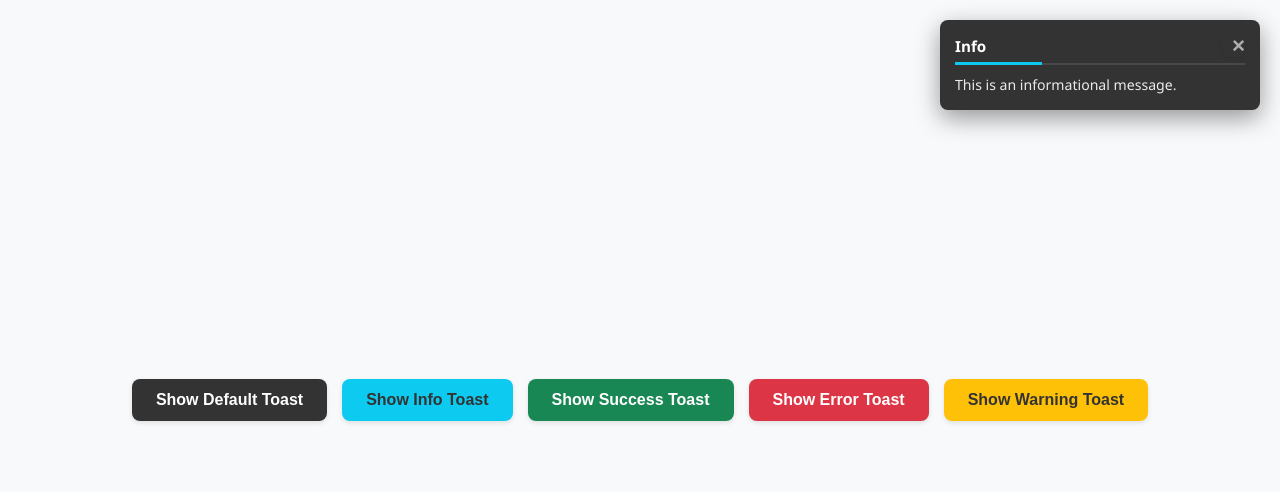
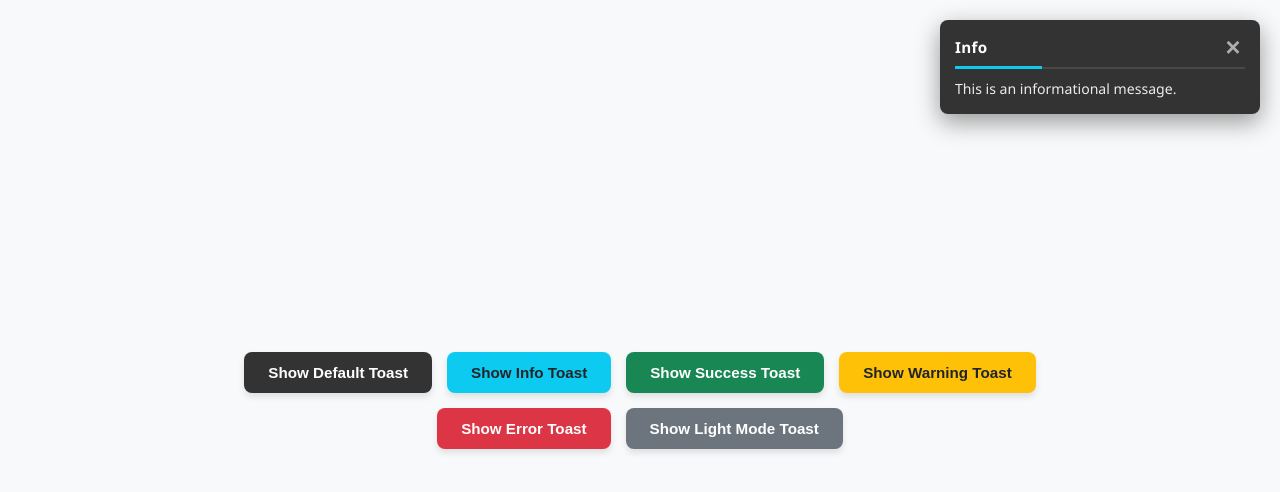
Before and after one commit to charlieBdev/cbToast, a plain HTML site: page index.html in a window 1280 px wide. Both pictures are taken after a click on the button "Show Info Toast". Drawn offline with Linux system fonts and the light colour scheme.

Commit message:
More stoof

```diff
--- a/cbToast/cbToast.css
+++ b/cbToast/cbToast.css
@@ -1,48 +1,73 @@
 /* ==========================================================================
-  1. TOAST CONTAINERS
+  1. TOAST CONTAINERS (Positioning & Stacking)
 ========================================================================== */
 .cb-toast-container {
     position: fixed !important;
     z-index: 9999;
     display: flex;
     flex-direction: column;
-    gap: 10px;
+    gap: 12px;
     pointer-events: none;
     box-sizing: border-box;
+    padding: 20px;
 }
 
-/* Positioning with 20px safety margin */
-.cb-toast-container.top-right    { top: 20px; right: 20px; align-items: flex-end; }
-.cb-toast-container.top-left     { top: 20px; left: 20px; align-items: flex-start; }
-.cb-toast-container.bottom-right { bottom: 20px; right: 20px; align-items: flex-end; }
-.cb-toast-container.bottom-left  { bottom: 20px; left: 20px; align-items: flex-start; }
+/* Corner Anchors */
+.cb-toast-container.top-right    { top: 0; right: 0; align-items: flex-end; }
+.cb-toast-container.top-left     { top: 0; left: 0; align-items: flex-start; }
+.cb-toast-container.bottom-right { bottom: 0; right: 0; align-items: flex-end; flex-direction: column-reverse; }
+.cb-toast-container.bottom-left  { bottom: 0; left: 0; align-items: flex-start; flex-direction: column-reverse; }
 
+/* Dead Center Layout */
 .cb-toast-container.center {
     top: 50%;
     left: 50%;
     transform: translate(-50%, -50%);
     align-items: center;
+    justify-content: center;
 }
 
 /* ==========================================================================
-  2. THE TOAST COMPONENT
+  2. THE TOAST COMPONENT (Theming & Core)
 ========================================================================== */
 .cb-toast {
+    /* Default Dark Mode Variables */
+    --toast-bg: #333333;
+    --toast-color: #ffffff;
+    --toast-border-rgba: rgba(255, 255, 255, 0.1);
+    --close-opacity: 0.6;
+    --shadow: 0 8px 25px rgba(0, 0, 0, 0.4);
+
     font-family: inherit;
     pointer-events: auto;
     width: 320px;
     max-width: calc(100vw - 40px);
-    background-color: #333;
-    color: #ffffff;
+    background-color: var(--toast-bg);
+    color: var(--toast-color);
     padding: 15px;
     border-radius: 8px;
-    box-shadow: 0 8px 25px rgba(0, 0, 0, 0.4);
+    box-shadow: var(--shadow);
     box-sizing: border-box;
+    position: relative;
+    overflow: hidden;
+
+    /* Animation: Initial State */
     opacity: 0;
-    transition: transform 0.4s cubic-bezier(0.18, 0.89, 0.32, 1.28), opacity 0.3s ease;
+    transition: transform 0.4s cubic-bezier(0.18, 0.89, 0.32, 1.28),
+                opacity 0.3s ease;
 }
 
-/* Entrance Animations */
+/* Light Mode Overrides */
+.cb-toast[data-theme="light"] {
+    --toast-bg: #ffffff;
+    --toast-color: #212529;
+    --toast-border-rgba: rgba(0, 0, 0, 0.1);
+    --close-opacity: 0.4;
+    --shadow: 0 8px 30px rgba(0, 0, 0, 0.15);
+    border: 1px solid rgba(0, 0, 0, 0.05);
+}
+
+/* --- Entrance Animations --- */
 .cb-toast-container.top-right .cb-toast,
 .cb-toast-container.bottom-right .cb-toast { transform: translateX(110%); }
 
@@ -51,6 +76,7 @@
 
 .cb-toast-container.center .cb-toast { transform: scale(0.8); }
 
+/* Show State */
 .cb-toast.show {
     opacity: 1;
     transform: translate(0, 0) scale(1) !important;
@@ -63,60 +89,84 @@
     display: flex;
     justify-content: space-between;
     align-items: center;
-    border-bottom: 2px solid rgba(255, 255, 255, 0.1);
-    padding-bottom: 6px;
+    border-bottom: 2px solid var(--toast-border-rgba);
+    padding-bottom: 8px;
     margin-bottom: 10px;
     position: relative;
 }
 
-/* The shrinking bar */
 .cb-toast-header::after {
     content: '';
     position: absolute;
-    bottom: -2px;
+    bottom: -2px; /* Sits on the border-bottom */
     left: 0;
     height: 3px;
-    width: 100%; /* Start at 100% */
+    width: 100%; /* Default width */
     z-index: 1;
-    background-color: transparent; /* Default */
-
-    /* Use the variable sent by JS, default to 0s if not found */
     transition: width var(--duration, 0ms) linear;
+    background-color: transparent; /* Colored by theme below */
 }
 
-.cb-toast.show .cb-toast-header::after {
-    width: 100%;
-}
-
+/* Shrink trigger */
 .cb-toast.shrinking .cb-toast-header::after {
     width: 0% !important;
 }
 
-.cb-toast-title { font-size: 0.95rem; font-weight: 700; }
+.cb-toast-title { font-size: 0.95rem; font-weight: 700; letter-spacing: 0.3px; }
 .cb-toast-body { font-size: 0.88rem; line-height: 1.4; opacity: 0.9; }
 
 /* ==========================================================================
   4. CLOSE BUTTON
 ========================================================================== */
-.cb-close-btn {
+/* ==========================================================================
+  4. CLOSE BUTTON (Perfectly Centered)
+========================================================================== */
+.cb-toast-close-btn {
+    /* Reset defaults */
     background: none;
     border: none;
+    padding: 0;
+    margin: 0;
+    cursor: pointer;
+
+    /* Layout: Flexbox is the key to centering */
+    display: flex;
+    align-items: center;
+    justify-content: center;
+
+    /* Sizing the hit area */
+    width: 24px;
+    height: 24px;
+
+    /* Typography */
     color: inherit;
-    font-family: Arial, sans-serif;
-    font-size: 1.4rem;
-    cursor: pointer;
-    line-height: 1;
-    padding: 0 0 0 10px;
-    opacity: 0.6;
-    transition: opacity 0.2s ease;
+    font-family: 'Arial', sans-serif;
+    font-size: 1.6rem; /* Slightly larger for better "X" shape */
+    font-weight: bold;
+
+    /* Visuals */
+    opacity: var(--close-opacity);
+    transition: opacity 0.2s ease, transform 0.2s ease;
+
+    /* Optional: vertical offset tweak */
+    /* Some fonts sit high, if it still looks high, use: */
+    /* padding-top: 2px; */
 }
 
-.cb-close-btn:hover { opacity: 1; }
+.cb-toast-close-btn:hover {
+    opacity: 1;
+    transform: scale(1.1);
+}
 
 /* ==========================================================================
-  5. COLOR THEMES
+  5. COLOR THEMES (Progress Bars)
 ========================================================================== */
-.cb-toast-default .cb-toast-header::after { background-color: rgba(255,255,255,0.6); }
+
+/* Default Bar */
+.cb-toast-default[data-theme="dark"] .cb-toast-header::after { background-color: rgba(255,255,255,0.5); }
+.cb-toast-default[data-theme="light"] .cb-toast-header::after { background-color: rgba(0,0,0,0.2); }
+
+/* Status Bars */
 .cb-toast-success .cb-toast-header::after { background-color: #198754; }
 .cb-toast-error   .cb-toast-header::after { background-color: #dc3545; }
 .cb-toast-warning .cb-toast-header::after { background-color: #ffc107; }
--- a/cbToast/cbToast.js
+++ b/cbToast/cbToast.js
@@ -1,17 +1,20 @@
 /**
- * cbToast - A lightweight, zero-dependency toast notification package.
+ * cbToast.js
+ * A lightweight, zero-dependency toast notification library.
  */
+
 export default class cbToast {
   constructor(options = {}) {
     // 1. DEFAULT SETTINGS
     this.options = {
       title: "Notification",
-      message: "Default Message",
+      message: "Default message",
       type: "default",      // default, info, success, error, warning
-      duration: 0,          // 0 = persistent
+      duration: 0,       // 0 = persistent
       position: "center",   // top-left, top-right, bottom-left, bottom-right, center
       countdown: false,     // true to show the shrinking border
-      maxStack: 5,          // Max toasts per position before auto-removing oldest
+      maxStack: 5,          // Max toasts per position
+      lightMode: false,     // Toggle light/dark theme
       ...options
     };
 
@@ -19,6 +22,7 @@ export default class cbToast {
   }
 
   #init() {
+    // Check for existing container or create a new one for this position
     let container = document.querySelector(`.cb-toast-container.${this.options.position}`);
 
     if (!container) {
@@ -30,13 +34,10 @@ export default class cbToast {
     this.container = container;
 
     // --- MAX STACK LOGIC ---
-    // If we already have too many toasts in this container, remove the oldest one
+    // If we exceed the limit, remove the oldest toast in this container
     const existingToasts = this.container.querySelectorAll('.cb-toast');
     if (existingToasts.length >= this.options.maxStack) {
-        // The first one in the DOM is the oldest
-        const oldest = existingToasts[0];
-        // We call remove directly to trigger the exit animation
-        this.remove(oldest);
+        this.remove(existingToasts[0]);
     }
 
     this.#createToast();
@@ -44,16 +45,22 @@ export default class cbToast {
 
   #createToast() {
     const el = document.createElement('div');
+
+    // Set the theme attribute for CSS targeting
+    const theme = this.options.lightMode ? 'light' : 'dark';
+    el.setAttribute('data-theme', theme);
+
     el.className = `cb-toast cb-toast-${this.options.type}`;
 
     el.innerHTML = `
       <div class="cb-toast-header">
         <strong class="cb-toast-title">${this.options.title}</strong>
-        <button class="cb-close-btn" aria-label="Close">&times;</button>
+        <button class="cb-toast-close-btn" aria-label="Close">&times;</button>
       </div>
       <div class="cb-toast-body">${this.options.message}</div>
     `;
 
+    // Add to DOM
     this.container.appendChild(el);
 
     const canShowCountdown = this.options.countdown && this.options.duration > 0;
@@ -64,11 +71,8 @@ export default class cbToast {
 
       if (canShowCountdown) {
         const header = el.querySelector('.cb-toast-header');
-
-        // Set the variable instead of the transition property
+        // We pass the duration to CSS via a Variable so the ::after element can see it
         header.style.setProperty('--duration', `${this.options.duration}ms`);
-
-        // Adding this class triggers the width change to 0% in the CSS
         el.classList.add('shrinking');
       }
     }, 10);
@@ -79,21 +83,30 @@ export default class cbToast {
     }
 
     // MANUAL CLOSE LOGIC
-    const closeBtn = el.querySelector('.cb-close-btn');
+    const closeBtn = el.querySelector('.cb-toast-close-btn');
     closeBtn.onclick = () => {
       if (this.timer) clearTimeout(this.timer);
       this.remove(el);
     };
   }
 
+  /**
+   * Removes the toast with an exit animation
+   * @param {HTMLElement} el - The toast element to remove
+   */
   remove(el) {
+    if (!el) return;
+
     el.classList.remove('show');
     el.classList.remove('shrinking');
 
+    // Wait for the opacity/transform transition to finish before deleting from DOM
     el.addEventListener('transitionend', (e) => {
-      // Important: Only remove if the main toast element finished its transition
+      // Ensure we are reacting to the main toast transition, not the inner bar
       if (e.target === el) {
         el.remove();
+
+        // Cleanup the container if it's now empty
         if (this.container && this.container.childNodes.length === 0) {
           this.container.remove();
         }
--- a/index.html
+++ b/index.html
@@ -13,8 +13,9 @@
     <button id="defaultBtn">Show Default Toast</button>
     <button id="infoBtn">Show Info Toast</button>
     <button id="successBtn">Show Success Toast</button>
+    <button id="warningBtn">Show Warning Toast</button>
     <button id="errorBtn">Show Error Toast</button>
-    <button id="warningBtn">Show Warning Toast</button>
+    <button id="lightModeBtn">Show Light Mode Toast</button>
   </main>
 
   <script type="module" src="./main.js"></script>
--- a/main.js
+++ b/main.js
@@ -1,15 +1,15 @@
 // Import the class from the subfolder
 import cbToast from './cbToast/cbToast.js';
 
-const defaultBtn = document.getElementById('defaultBtn');
+/* ==========================================================================
+  1. STANDARD TOAST TRIGGERS
+========================================================================== */
 
-defaultBtn.addEventListener('click', () => {
+document.getElementById('defaultBtn').addEventListener('click', () => {
     new cbToast();
 });
 
-const infoBtn = document.getElementById('infoBtn');
-
-infoBtn.addEventListener('click', () => {
+document.getElementById('infoBtn').addEventListener('click', () => {
     new cbToast({
         title: "Info",
         message: "This is an informational message.",
@@ -20,13 +20,10 @@ infoBtn.addEventListener('click', () => {
     });
 });
 
-const successBtn = document.getElementById('successBtn');
-
-successBtn.addEventListener('click', () => {
-    // Create a new instance of your package
+document.getElementById('successBtn').addEventListener('click', () => {
     new cbToast({
         title: "Success",
-        message: "Package Loaded Successfully!",
+        message: "Operation completed successfully!",
         type: "success",
         position: "bottom-right",
         duration: 4000,
@@ -34,9 +31,18 @@ successBtn.addEventListener('click', () => {
     });
 });
 
-const errorBtn = document.getElementById('errorBtn');
+document.getElementById('warningBtn').addEventListener('click', () => {
+  new cbToast({
+    title: "Warning",
+    message: "This is a warning message.",
+    type: "warning",
+    position: "top-left",
+    duration: 4000,
+    countdown: true
+  });
+});
 
-errorBtn.addEventListener('click', () => {
+document.getElementById('errorBtn').addEventListener('click', () => {
     new cbToast({
         title: "Error",
         message: "Something went wrong!",
@@ -47,15 +53,56 @@ errorBtn.addEventListener('click', () => {
     });
 });
 
-const warningBtn = document.getElementById('warningBtn');
+/* ==========================================================================
+  2. LIGHT MODE CYCLING LOGIC
+========================================================================== */
 
-warningBtn.addEventListener('click', () => {
-    new cbToast({
-        title: "Warning",
+const toastConfigs = [
+    {
+        title: "Default Light",
+        message: "This is a default message in light mode.",
+        type: "default",
+        position: "center",
+    },
+    {
+        title: "Info Light",
+        message: "This is an informational message.",
+        type: "info",
+        position: "top-right"
+    },
+    {
+        title: "Success Light",
+        message: "Operation completed successfully!",
+        type: "success",
+        position: "bottom-right"
+    },
+    {
+        title: "Warning Light",
         message: "This is a warning message.",
         type: "warning",
-        position: "top-left",
-        duration: 4000,
-        countdown: true
+        position: "bottom-left"
+    },
+    {
+        title: "Error Light",
+        message: "Something went wrong!",
+        type: "error",
+        position: "top-left"
+    }
+];
+
+let currentIndex = 0;
+
+document.getElementById('lightModeBtn').addEventListener('click', () => {
+    const currentOptions = toastConfigs[currentIndex];
+
+    // Trigger the toast
+    new cbToast({
+        ...currentOptions, // Unpacks title, message, type, and position
+        lightMode: true,   // Force light mode for this button
+        duration: 4000,    // Standard duration for the cycle
+        countdown: true    // Show the shrinking bar
     });
+
+    // Cycle index: 0, 1, 2, 3, 4, then back to 0
+    currentIndex = (currentIndex + 1) % toastConfigs.length;
 });
--- a/style.css
+++ b/style.css
@@ -8,56 +8,102 @@ body {
     justify-content: center;
     align-items: center;
     min-height: 100vh;
-    background-color: #f8f9fa; /* Lighter, modern background */
+    /* Neutral background helps both light and dark toasts pop */
+    background-color: #f8f9fa;
     font-family: 'Segoe UI', Tahoma, Geneva, Verdana, sans-serif;
 }
 
 /* The <main> tag acts as our button wrapper.
-  We use flex-direction: column so the buttons stack vertically on mobile,
-  but we can use a row with wrap for desktop.
+  Flex-wrap ensures that on mobile devices, buttons stack
+  neatly rather than overflowing the screen.
 */
 main {
     display: flex;
-    flex-wrap: wrap;       /* Allows buttons to move to next line if screen is small */
+    flex-wrap: wrap;
     justify-content: center;
-    gap: 15px;             /* Modern way to add spacing between elements */
-    padding: 20px;
+    align-items: center;
+    gap: 15px;             /* Space between buttons */
+    padding: 40px;         /* Extra padding for breathing room */
+    max-width: 800px;      /* Prevents the row from getting too wide on ultrawide monitors */
 }
 
 /* ==========================================================================
-  BUTTON STYLING
+  BUTTON STYLING (The "Trigger" Buttons)
 ========================================================================== */
-button {
+main button {
+    /* Layout & Sizing */
     padding: 12px 24px;
-    font-size: 1rem;
+    font-size: 0.95rem;
     font-weight: 600;
+    min-width: 140px;      /* Ensures buttons have a consistent visual weight */
+
+    /* Style */
     cursor: pointer;
     border-radius: 8px;
     border: none;
-    color: white;
-    transition: all 0.2s ease;
-    box-shadow: 0 2px 5px rgba(0,0,0,0.1);
+    color: white;          /* Default text color */
+
+    /* Transitions: Using 'all' covers transform, filter, and box-shadow */
+    transition: all 0.2s cubic-bezier(0.4, 0, 0.2, 1);
+    box-shadow: 0 4px 6px rgba(0, 0, 0, 0.1);
+
+    /* Prevents blue highlight on mobile taps */
+    -webkit-tap-highlight-color: transparent;
 }
 
-/* Hover effect for all buttons */
-button:hover {
-    filter: brightness(1.1);
+/* Interaction: Hover State */
+main button:hover {
+    filter: brightness(1.08); /* Subtle lightening */
     transform: translateY(-2px);
-    box-shadow: 0 4px 8px rgba(0,0,0,0.15);
+    box-shadow: 0 6px 12px rgba(0, 0, 0, 0.15);
 }
 
-/* Click effect */
-button:active {
-    transform: translateY(0);
-    filter: brightness(0.9);
+/* Interaction: Active (Click) State */
+main button:active {
+    transform: translateY(1px); /* Pushes the button "into" the page */
+    filter: brightness(0.95);
+    box-shadow: 0 2px 4px rgba(0, 0, 0, 0.1);
 }
 
 /* ==========================================================================
-  COLOR VARIANTS (Matching your toast types)
+  COLOR VARIANTS
 ========================================================================== */
 
-#defaultBtn { background-color: #333; color: #fff; }
-#infoBtn    { background-color: #0dcaf0; color: #333; }
-#successBtn { background-color: #198754; }
-#errorBtn   { background-color: #dc3545; }
-#warningBtn { background-color: #ffc107; color: #333; }
+/* Dark/Neutral Variants */
+#defaultBtn {
+    background-color: #333333;
+}
+
+#lightModeBtn {
+    background-color: #6c757d;
+}
+
+/* Status Variants (White Text) */
+#successBtn {
+    background-color: #198754;
+}
+
+#errorBtn {
+    background-color: #dc3545;
+}
+
+/* High-Contrast Variants (Dark Text)
+  We use #212529 instead of #333 for a slightly softer, more modern dark ink.
+*/
+#infoBtn {
+    background-color: #0dcaf0;
+    color: #212529;
+}
+
+#warningBtn {
+    background-color: #ffc107;
+    color: #212529;
+}
+
+/* ==========================================================================
+  ACCESSIBILITY & FOCUS
+========================================================================== */
+main button:focus-visible {
+    outline: 3px solid rgba(13, 110, 253, 0.5); /* Blue glow for keyboard users */
+    outline-offset: 2px;
+}
```
